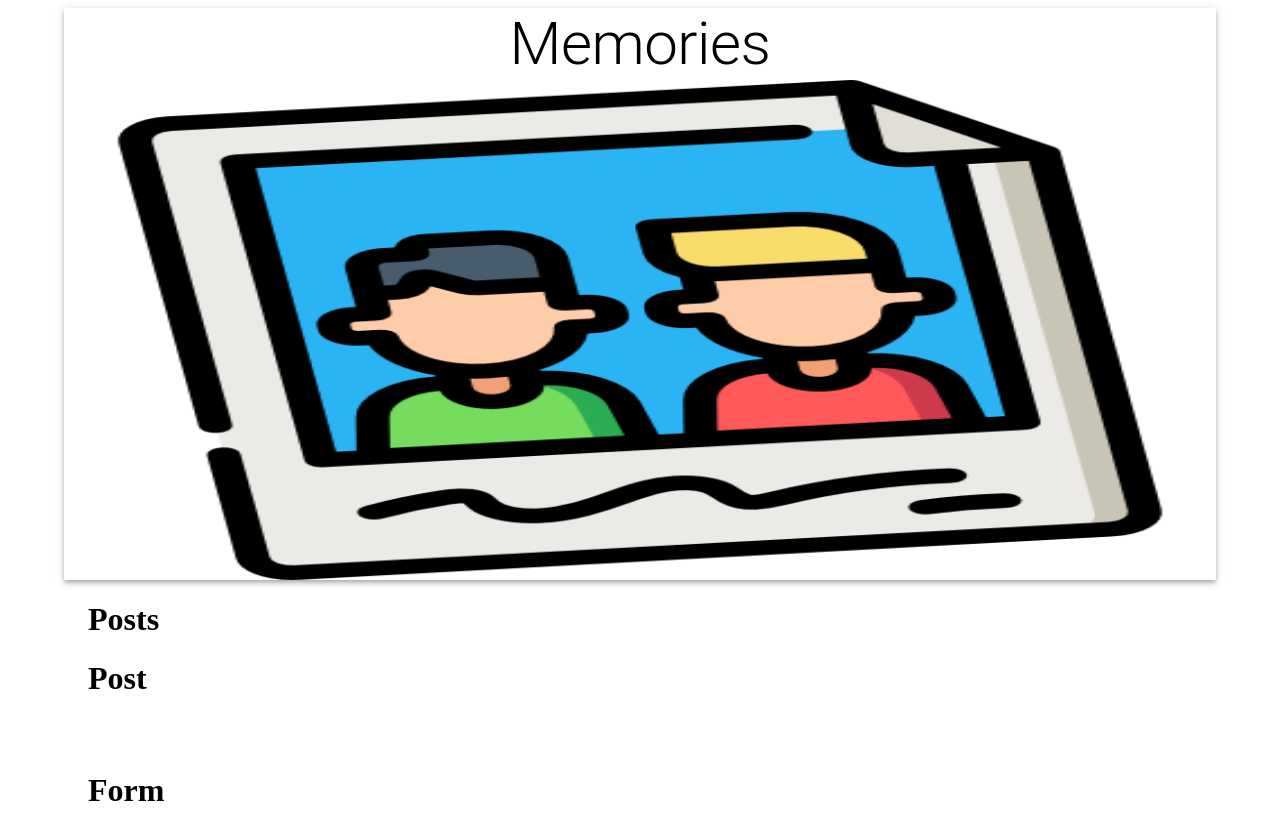
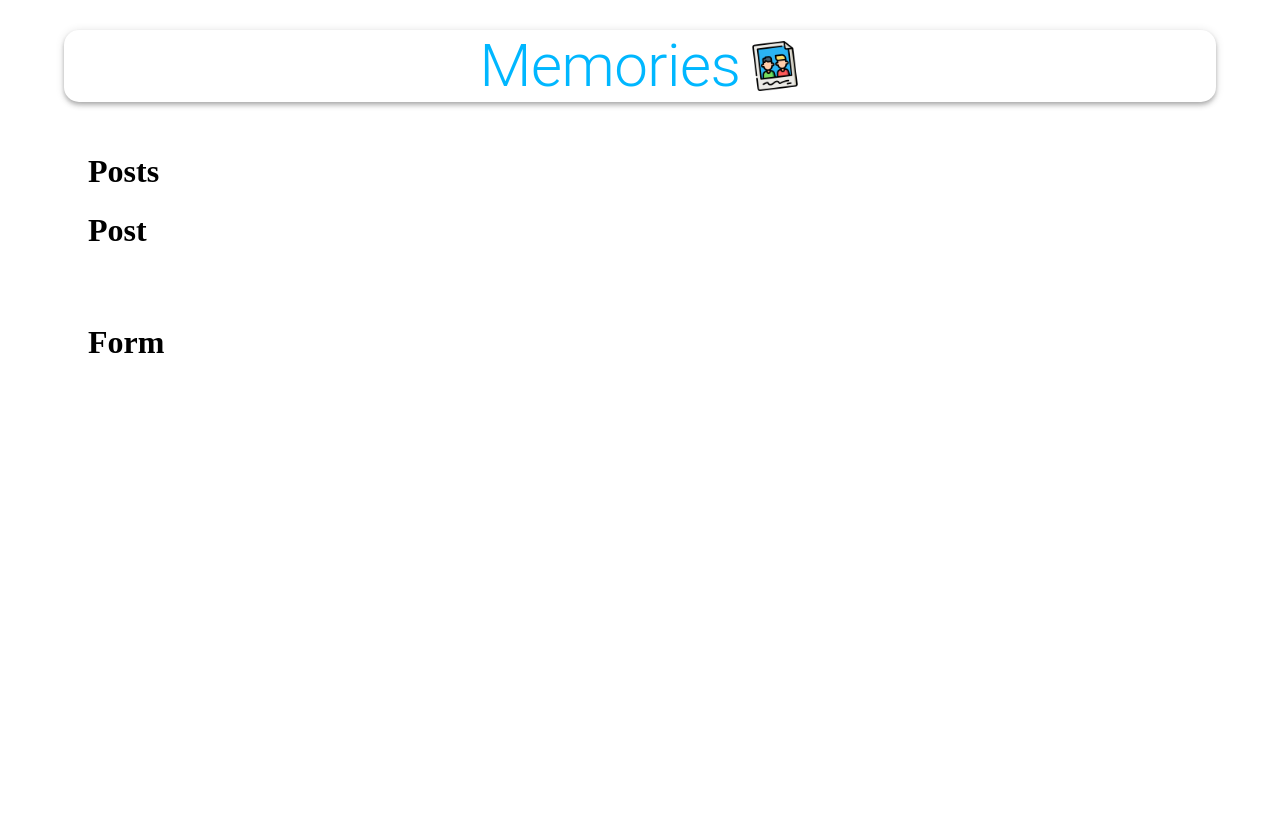
Before and after one commit to hitaishkumar/client_MERN, a React (Create React App) app: page / in a window 1280 px wide. After the commit the page ends 800 px from the top, so only its background shows below. Built offline with nearby package versions, Linux system fonts and the light colour scheme.

Commit message:
Doubts File ++ , Styles ->Inline: Working 39:09

```diff
--- a/src/App.js
+++ b/src/App.js
@@ -3,13 +3,23 @@ import { Container , AppBar , Typography , Grow ,Grid }from '@mui/material'
 import memories from './images/memories.png'
 import Posts from './components/Posts/Posts'
 import Form from './components/Form/Form'
+// import styledd from './styles'
 const App = () => {
-
+  // const classes = styledd()
   return (
     <Container maxwidth = "lg">
-      <AppBar position="static" color = 'inherit'>
-          <Typography  variant ='h2' align = 'center'>Memories</Typography>
-          <img  src={memories} alt="memories" height="500" />
+      <AppBar  style={{
+          borderRadius: 15,
+          margin: "30px 0",
+          display: "flex",
+          flexDirection: "row",
+          justifyContent: "center",
+          alignItems: "center",
+        }}
+         position="static" color = 'inherit'>
+          <Typography color = 'rgba(0,183,255, 1)'variant ='h2' align = 'center'>Memories</Typography>
+          <img style = {{ width : 50, height : 50, marginLeft : 10 }} src={memories} alt="memories"  />
+          {/*                                      ^ here margin is given bcoz makestyles hook is deprecated */}
       </AppBar>
       <Grow in>
         <Container>
```
Also changed, not shown: src/styles.js (+15 -2 lines), Doubts_Clarification.Txt (added).
